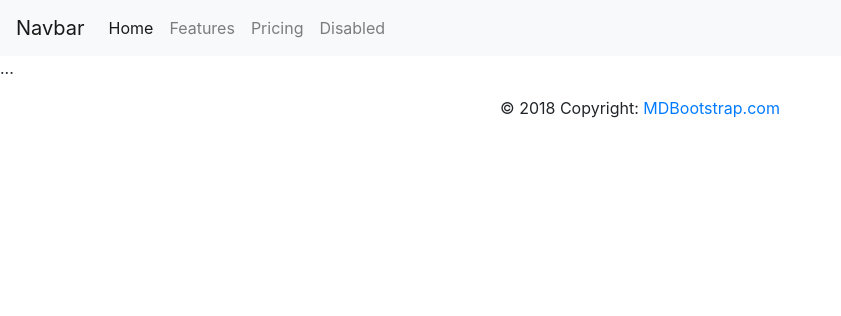
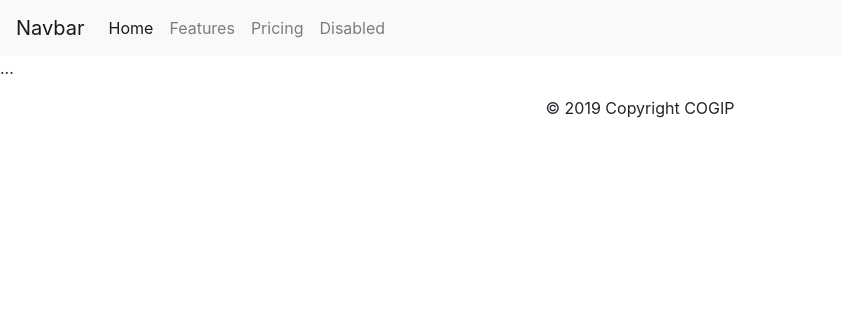
Before and after one commit to notfrancoistm/COGIP-App, a PHP site: page / in a window 1280 px wide. Shown: the top 316 px of the page, without its empty margins (0-841 px from the left). Run offline with PHP 8.4, Linux system fonts and the light colour scheme.

Commit message:
update copyright

```diff
--- a/view/component/footer-component.php
+++ b/view/component/footer-component.php
@@ -1,7 +1,7 @@
 
 <footer class="page-footer font-small blue">
-  <div class="footer-copyright text-center py-3">© 2018 Copyright:
-    <a href="https://mdbootstrap.com/education/bootstrap/"> MDBootstrap.com</a>
+  <div class="footer-copyright text-center py-3">
+    © <?php print date('Y');?> Copyright COGIP
   </div>
 </footer>
 
```
